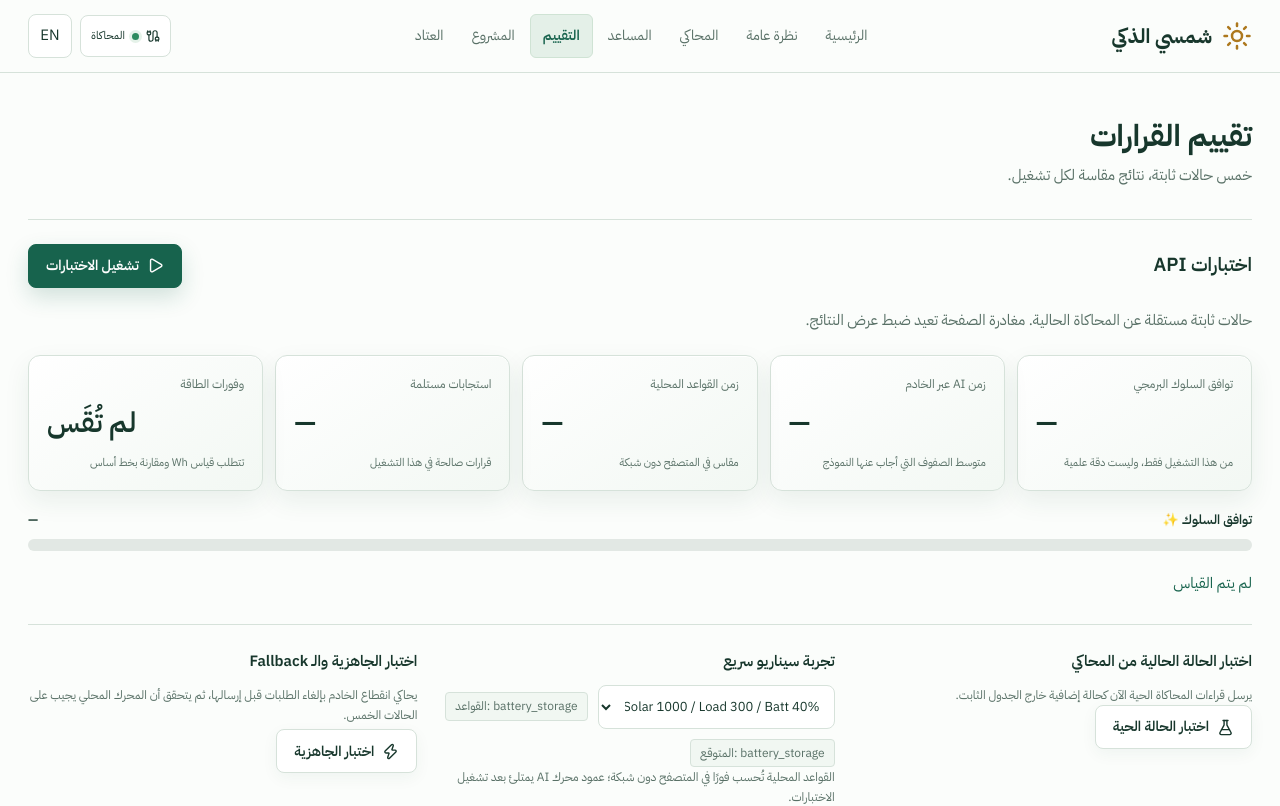
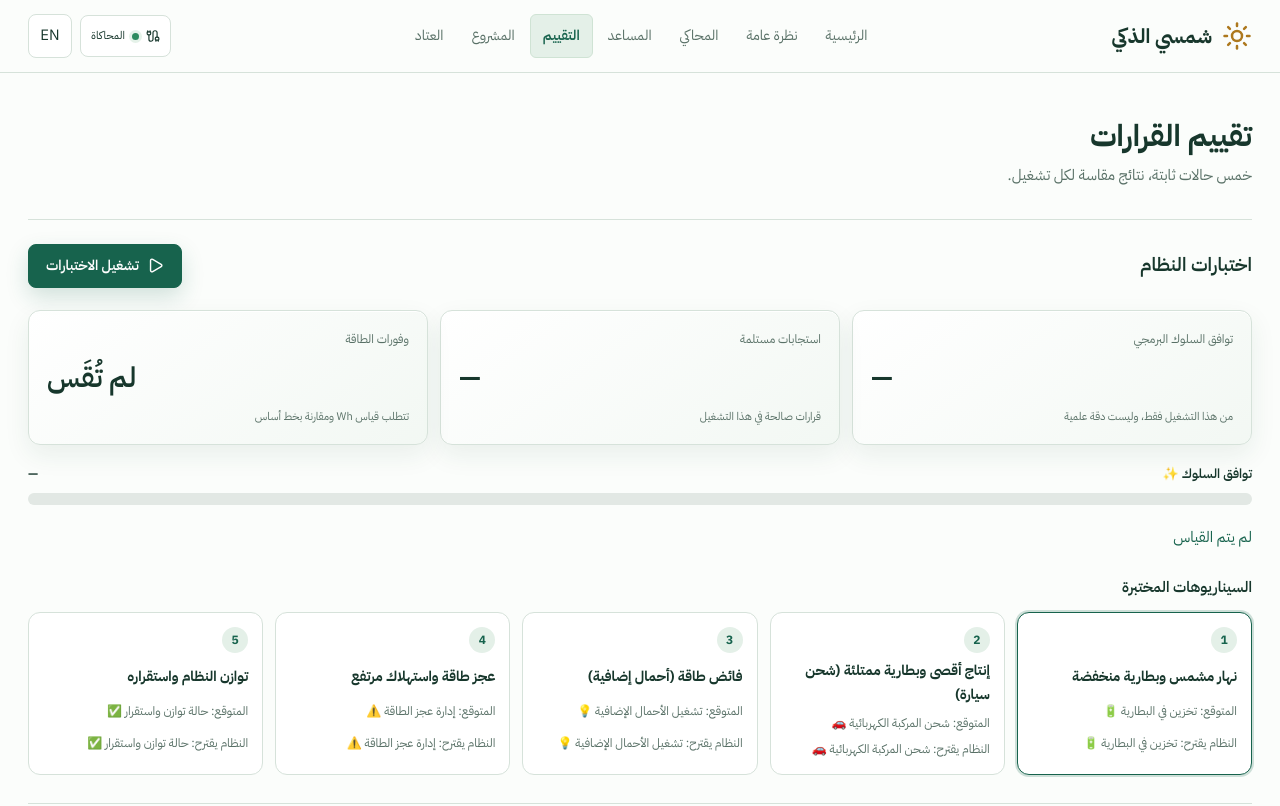
Before and after one commit to mur99k/shamsi-smart, a Next.js app: page /evaluation in a window 1280 px wide. Shown: the top 806 px of the page. Built offline with nearby package versions, Linux system fonts and the light colour scheme.

Commit message:
feat(evaluation): arabic scenario cards, emoji decision labels, simplified UI

```diff
--- a/src/app/globals.css
+++ b/src/app/globals.css
@@ -263,6 +263,16 @@ legend { padding: 0 6px; font-size: 14px; }
 .history-log h3 { font-size: 14px; margin-bottom: 8px; }
 .history-log ul { display: flex; flex-wrap: wrap; gap: 8px; margin: 0; padding: 0; list-style: none; }
 .history-log li { border: 1px solid var(--border); border-radius: 8px; background: #fff; padding: 6px 12px; font-size: 12px; }
+.eval-cards-title { font-size: 15px; margin: 24px 0 12px; }
+.scenario-cards { display: grid; grid-template-columns: repeat(auto-fit, minmax(200px, 1fr)); gap: 12px; }
+.scenario-card { display: grid; gap: 6px; justify-items: start; text-align: start; padding: 14px; border: 1px solid var(--border); border-radius: 12px; background: #fff; cursor: pointer; color: var(--ink); font-size: 13px; }
+.scenario-card.selected { border-color: #17634d; box-shadow: 0 0 0 2px rgba(23, 99, 77, 0.2); }
+.scenario-card strong { font-size: 14px; }
+.scenario-card small { color: var(--muted); font-size: 12px; line-height: 1.7; }
+.scenario-num { display: inline-grid; place-items: center; width: 26px; height: 26px; border-radius: 99px; background: #e4f0e8; color: #17634d; font-size: 12px; font-weight: 700; }
+.scenario-verdict { display: inline-flex; align-items: center; gap: 6px; border-radius: 8px; padding: 4px 10px; font-size: 12px; font-weight: 600; }
+.scenario-verdict.ok { background: #e2f2e7; color: #205c3e; }
+.scenario-verdict.no { background: #fdf0e3; color: #8a5a16; }
 @media (max-width: 850px) { .hero-metrics { grid-template-columns: repeat(2, minmax(0, 1fr)); } .eval-extra { grid-template-columns: 1fr; } }
 .table-scroll { max-width: 100%; overflow-x: auto; margin-block: 24px; scrollbar-color: #aebcb4 #f4f7f5; }
 table { border-collapse: collapse; width: 100%; font-size: 12px; }
--- a/src/components/dashboard/EvaluationRunner.tsx
+++ b/src/components/dashboard/EvaluationRunner.tsx
@@ -1,7 +1,7 @@
 "use client";
 
 import { useState } from "react";
-import { Play, LoaderCircle, Zap, Activity, FlaskConical, Info } from "lucide-react";
+import { Play, LoaderCircle, FlaskConical, Info, Check, X } from "lucide-react";
 import { RECOMMENDED_ACTIONS, type DecisionRequest, type RecommendedAction } from "@/types/energy";
 import { fallbackDecide } from "@/lib/ai/fallback";
 import { buildDecisionRequest } from "@/lib/energy/scenarios";
@@ -9,14 +9,16 @@ import { useSolar } from "./SolarProvider";
 import type { Lang } from "./lang";
 
 interface Case {
-  name: string;
+  nameAr: string;
+  nameEn: string;
   body: DecisionRequest;
   expected: RecommendedAction;
 }
 
 const CASES: Case[] = [
   {
-    name: "Test 01 · Solar 1000 / Load 300 / Batt 40%",
+    nameAr: "نهار مشمس وبطارية منخفضة",
+    nameEn: "Sunny day, low battery",
     body: {
       solarProductionW: 1000, consumptionW: 300, excessEnergyW: 700,
       battery: { available: true, capacityWh: 5000, levelPercent: 40 },
@@ -27,7 +29,8 @@ const CASES: Case[] = [
     expected: "battery_storage",
   },
   {
-    name: "Test 02 · Solar 1000 / Load 300 / Batt 90% / EV",
+    nameAr: "إنتاج أقصى وبطارية ممتلئة (شحن سيارة)",
+    nameEn: "Peak output, full battery (EV charging)",
     body: {
       solarProductionW: 1000, consumptionW: 300, excessEnergyW: 700,
       battery: { available: true, capacityWh: 5000, levelPercent: 90 },
@@ -37,7 +40,8 @@ const CASES: Case[] = [
     expected: "ev_charging",
   },
   {
-    name: "Test 03 · Solar 1000 / Load 300 / Batt 95% / No EV / Loads",
+    nameAr: "فائض طاقة (أحمال إضافية)",
+    nameEn: "Energy surplus (extra loads)",
     body: {
       solarProductionW: 1000, consumptionW: 300, excessEnergyW: 700,
       battery: { available: true, capacityWh: 5000, levelPercent: 95 },
@@ -47,7 +51,8 @@ const CASES: Case[] = [
     expected: "additional_load",
   },
   {
-    name: "Test 04 · Solar 300 / Load 700 (shortage)",
+    nameAr: "عجز طاقة واستهلاك مرتفع",
+    nameEn: "Energy deficit, high demand",
     body: {
       solarProductionW: 300, consumptionW: 700, excessEnergyW: 0,
       battery: { available: true, capacityWh: 5000, levelPercent: 60 },
@@ -57,7 +62,8 @@ const CASES: Case[] = [
     expected: "energy_shortage",
   },
   {
-    name: "Test 05 · Solar 500 / Load 500 (balanced)",
+    nameAr: "توازن النظام واستقراره",
+    nameEn: "System balance and stability",
     body: {
       solarProductionW: 500, consumptionW: 500, excessEnergyW: 0,
       battery: { available: true, capacityWh: 5000, levelPercent: 60 },
@@ -68,33 +74,22 @@ const CASES: Case[] = [
   },
 ];
 
+/** Display labels for decisions — presentation only, logic still uses the raw action keys. */
+const ACTION_LABEL: Record<RecommendedAction, { ar: string; en: string }> = {
+  battery_storage: { ar: "تخزين في البطارية 🔋", en: "Battery storage 🔋" },
+  ev_charging: { ar: "شحن المركبة الكهربائية 🚗", en: "Electric vehicle charging 🚗" },
+  additional_load: { ar: "تشغيل الأحمال الإضافية 💡", en: "Running extra loads 💡" },
+  reduce_solar_input: { ar: "تقليل الإدخال الشمسي 🔻", en: "Reducing solar input 🔻" },
+  no_action: { ar: "حالة توازن واستقرار ✅", en: "Balanced and stable ✅" },
+  energy_shortage: { ar: "إدارة عجز الطاقة ⚠️", en: "Managing energy shortage ⚠️" },
+};
+
 interface Row {
-  name: string;
+  index: number;
   expected: RecommendedAction;
   actual: RecommendedAction | null;
   match: boolean;
   source: "ai" | "fallback" | "error";
-  ms: number;
-}
-
-interface HistoryRun {
-  at: string;
-  matches: number;
-  avg: number;
-  ai: number;
-  localMs: number;
-}
-
-const HISTORY_KEY = "solar-eval-history-v1";
-
-function loadHistory(): HistoryRun[] {
-  try {
-    const raw = sessionStorage.getItem(HISTORY_KEY);
-    const arr = raw ? JSON.parse(raw) : [];
-    return Array.isArray(arr) ? arr.slice(0, 3) : [];
-  } catch {
-    return [];
-  }
 }
 
 /**
@@ -107,129 +102,71 @@ export default function EvaluationRunner({ lang }: { lang: Lang }) {
   const { sim } = useSolar();
   const [rows, setRows] = useState<Row[]>([]);
   const [running, setRunning] = useState(false);
-  const [stress, setStress] = useState<{ ok: number; ms: number } | null>(null);
-  const [stressRunning, setStressRunning] = useState(false);
-  const [quick, setQuick] = useState(0);
-  const [localMs, setLocalMs] = useState<number | null>(null);
-  const [live, setLive] = useState<{ action: RecommendedAction | null; source: string; ms: number; summary: string } | null>(null);
+  const [selected, setSelected] = useState(0);
+  const [live, setLive] = useState<{ action: RecommendedAction | null; summary: string } | null>(null);
   const [liveRunning, setLiveRunning] = useState(false);
-  const [history, setHistory] = useState<HistoryRun[]>(() => loadHistory());
 
   const run = async () => {
     setRunning(true);
     const out: Row[] = [];
-    // Local engine timing, measured in-browser with no network involved.
-    const lt0 = performance.now();
-    for (const c of CASES) fallbackDecide(c.body);
-    const localMs = Math.max(1, Math.round((performance.now() - lt0) / CASES.length));
-    setLocalMs(localMs);
-    for (const c of CASES) {
-      const t0 = performance.now();
+    for (let i = 0; i < CASES.length; i++) {
+      const c = CASES[i];
       try {
         const res = await fetch("/api/ai/decision", {
           method: "POST",
           headers: { "Content-Type": "application/json" },
           body: JSON.stringify(c.body),
         });
-        const ms = Math.round(performance.now() - t0);
         const data = await res.json();
         const actual =
           res.ok && RECOMMENDED_ACTIONS.includes(data?.decision?.recommendedAction)
             ? (data.decision.recommendedAction as RecommendedAction)
             : null;
         out.push({
-          name: c.name, expected: c.expected, actual,
+          index: i, expected: c.expected, actual,
           match: actual === c.expected,
           source: data?.source === "ai" ? "ai" : res.ok ? "fallback" : "error",
-          ms,
         });
       } catch {
-        out.push({ name: c.name, expected: c.expected, actual: null, match: false, source: "error", ms: 0 });
+        out.push({ index: i, expected: c.expected, actual: null, match: false, source: "error" });
       }
       setRows([...out]);
     }
-    const matches = out.filter((r) => r.match).length;
-    const aiRows = out.filter((r) => r.source === "ai");
-    const avg = out.length ? Math.round(out.reduce((a, r) => a + r.ms, 0) / out.length) : 0;
-    const entry: HistoryRun = {
-      at: new Date().toLocaleTimeString(),
-      matches,
-      avg,
-      ai: aiRows.length ? Math.round(aiRows.reduce((a, r) => a + r.ms, 0) / aiRows.length) : 0,
-      localMs,
-    };
-    const next = [entry, ...history].slice(0, 3);
-    setHistory(next);
-    try {
-      sessionStorage.setItem(HISTORY_KEY, JSON.stringify(next));
-    } catch { /* session storage unavailable — history stays in memory */ }
     setRunning(false);
   };
 
   const done = rows.length === CASES.length && !running;
   const valid = rows.filter((r) => r.actual !== null).length;
-  const fallbacks = rows.filter((r) => r.source === "fallback").length;
-  const invalid = rows.filter((r) => r.actual === null).length;
-  const avg = rows.length ? Math.round(rows.reduce((a, r) => a + r.ms, 0) / rows.length) : null;
-  const aiRows = rows.filter((r) => r.source === "ai");
-  const avgAi = aiRows.length ? Math.round(aiRows.reduce((a, r) => a + r.ms, 0) / aiRows.length) : null;
   const matches = rows.filter((r) => r.match).length;
   const matchRate = rows.length === CASES.length ? Math.round((matches / CASES.length) * 100) : null;
   const localOf = (c: Case) => fallbackDecide(c.body).recommendedAction;
+  const label = (a: RecommendedAction) => (ar ? ACTION_LABEL[a].ar : ACTION_LABEL[a].en);
 
   const runLive = async () => {
     setLiveRunning(true);
     setLive(null);
     const body = buildDecisionRequest(sim);
     const summary = `${body.solarProductionW}W / ${body.consumptionW}W / ${body.battery.levelPercent}%`;
-    const t0 = performance.now();
     try {
       const res = await fetch("/api/ai/decision", {
         method: "POST",
         headers: { "Content-Type": "application/json" },
         body: JSON.stringify(body),
       });
-      const ms = Math.round(performance.now() - t0);
       const data = await res.json();
       const action =
         res.ok && RECOMMENDED_ACTIONS.includes(data?.decision?.recommendedAction)
           ? (data.decision.recommendedAction as RecommendedAction)
-          : null;
-      setLive({ action, source: data?.source === "ai" ? "ai" : res.ok ? "fallback" : "error", ms, summary });
+          : fallbackDecide(body).recommendedAction;
+      setLive({ action, summary });
     } catch {
-      const fb = fallbackDecide(body);
-      setLive({ action: fb.recommendedAction, source: "fallback", ms: Math.round(performance.now() - t0), summary });
+      setLive({ action: fallbackDecide(body).recommendedAction, summary });
     }
     setLiveRunning(false);
   };
 
-  const stressTest = async () => {
-    setStressRunning(true);
-    setStress(null);
-    const t0 = performance.now();
-    let ok = 0;
-    for (const c of CASES) {
-      // Simulated disconnect: abort before any byte leaves, then answer locally.
-      const controller = new AbortController();
-      controller.abort();
-      try {
-        await fetch("/api/ai/decision", {
-          method: "POST",
-          headers: { "Content-Type": "application/json" },
-          body: JSON.stringify(c.body),
-          signal: controller.signal,
-        });
-      } catch {
-        const fb = fallbackDecide(c.body);
-        if (RECOMMENDED_ACTIONS.includes(fb.recommendedAction)) ok += 1;
-      }
-    }
-    setStress({ ok, ms: Math.round(performance.now() - t0) });
-    setStressRunning(false);
-  };
-
-  const hero = (label: string, value: string, sub: string) => (
-    <div className="hero-card"><dt>{label}</dt><dd className="num" dir="ltr">{value}</dd><span>{sub}</span></div>
+  const hero = (labelText: string, value: string, sub: string) => (
+    <div className="hero-card"><dt>{labelText}</dt><dd className="num" dir="ltr">{value}</dd><span>{sub}</span></div>
   );
   const tip = ar
     ? "توافق السلوك يعني تطابق القرار الفعلي مع المتوقع في هذه الحالات الخمس فقط — وليس دقة علمية عامة"
@@ -237,61 +174,59 @@ export default function EvaluationRunner({ lang }: { lang: Lang }) {
 
   return (
     <section className="section evaluation" aria-busy={running}>
-      <div className="section-heading"><h2>{ar ? "اختبارات API" : "API test runner"}</h2><button onClick={run} disabled={running} className="button primary">{running ? <LoaderCircle size={17} className="spin" /> : <Play size={17} />}{running ? (ar ? "جارٍ التشغيل..." : "Running...") : (ar ? "تشغيل الاختبارات" : "Run tests")}</button></div>
-      <p className="muted">{ar ? "حالات ثابتة مستقلة عن المحاكاة الحالية. مغادرة الصفحة تعيد ضبط عرض النتائج." : "Fixed cases independent of the current simulation. Leaving this page resets the result display."}</p>
+      <div className="section-heading"><h2>{ar ? "اختبارات النظام" : "System tests"}</h2><button onClick={run} disabled={running} className="button primary">{running ? <LoaderCircle size={17} className="spin" /> : <Play size={17} />}{running ? (ar ? "جارٍ التشغيل..." : "Running...") : (ar ? "تشغيل الاختبارات" : "Run tests")}</button></div>
+
       <dl className="hero-metrics">
         {hero(ar ? "توافق السلوك البرمجي" : "Behavioral match", matchRate !== null ? `${matchRate}%` : "—", ar ? "من هذا التشغيل فقط، وليست دقة علمية" : "This run only, not scientific accuracy")}
-        {hero(ar ? "زمن AI عبر الخادم" : "AI server latency", avgAi !== null ? `${avgAi} ms` : "—", ar ? "متوسط الصفوف التي أجاب عنها النموذج" : "Average of rows answered by the model")}
-        {hero(ar ? "زمن القواعد المحلية" : "Local engine latency", localMs !== null ? `${localMs} ms` : "—", ar ? "مقاس في المتصفح دون شبكة" : "Measured in-browser, no network")}
         {hero(ar ? "استجابات مستلمة" : "Responses received", rows.length ? `${valid} / ${CASES.length}` : "—", ar ? "قرارات صالحة في هذا التشغيل" : "Valid decisions this run")}
         {hero(ar ? "وفورات الطاقة" : "Energy savings", ar ? "لم تُقَس" : "Not measured", ar ? "تتطلب قياس Wh ومقارنة بخط أساس" : "Requires Wh metering vs a baseline")}
       </dl>
+
       <div className="match-wrap">
         <div className="match-head"><span>{ar ? "توافق السلوك" : "Behavior match"} <span className="tip" title={tip}>✨</span></span><span className="num" dir="ltr">{matchRate !== null ? `${matchRate}%` : "—"}</span></div>
         <div className="match-bar" role="img" aria-label={ar ? `توافق السلوك ${matchRate ?? 0} بالمئة` : `Behavior match ${matchRate ?? 0} percent`}>
           <div className="match-fill" style={{ width: `${matchRate ?? 0}%` }} />
         </div>
-        {rows.length > 0 && <div className="latency-timeline">{rows.map(r => {
-          const max = Math.max(...rows.map(x => x.ms), 1);
-          return <div key={r.name} className="latency-row"><span dir="ltr">{r.name.split("·")[0].trim()}</span><div className="latency-track"><div className="latency-fill" style={{ width: `${Math.max(4, Math.round((r.ms / max) * 100))}%` }} /></div><span className="num" dir="ltr">{r.ms} ms</span></div>;
-        })}</div>}
       </div>
       <div role="status" className="evaluation-status">{running ? `${rows.length} / ${CASES.length}` : done ? (ar ? "اكتمل التشغيل" : "Run complete") : (ar ? "لم يتم القياس" : "Not measured")}</div>
-      {history.length > 0 && <div className="history-log"><h3>{ar ? "سجل الجلسة (آخر 3 تشغيلات)" : "Session history (last 3 runs)"}</h3><ul>{history.map((h, i) => <li key={i} dir="ltr" className="num">{h.at} · {h.matches}/{CASES.length} · {h.avg} ms</li>)}</ul></div>}
-      {rows.length > 0 && <>
-        <dl className="evaluation-metrics">{[
-          [ar ? "الاختبارات" : "Tests", rows.length], [ar ? "قرارات صالحة" : "Valid", valid],
-          [ar ? "احتياطي" : "Fallback", fallbacks], [ar ? "غير صالحة" : "Invalid", invalid],
-          [ar ? "متوسط الزمن" : "Average time", `${avg} ms`],
-        ].map(([label, value]) => <div key={label}><dt>{label}</dt><dd>{value}</dd></div>)}</dl>
-        <div className="table-scroll" tabIndex={0} role="region" aria-label={ar ? "نتائج الاختبارات" : "Test results"}><table><caption>{ar ? "مقارنة القرار المتوقع بالفعلي" : "Expected versus actual decisions"}</caption><thead><tr>{(ar ? ["الحالة", "المتوقع", "القواعد المحلية", "محرك AI", "المصدر", "الزمن", "التوافق"] : ["Case", "Expected", "Rule-Based", "AI Engine", "Source", "Time", "Match"]).map(label => <th key={label} scope="col">{label}</th>)}</tr></thead><tbody>{rows.map(row => { const c = CASES.find(x => x.name === row.name)!; const local = localOf(c); return <tr key={row.name}><th scope="row" dir="ltr">{row.name}</th><td>{row.expected}</td><td>{local}</td><td>{row.actual ?? (ar ? "غير متاح" : "Unavailable")}</td><td>{row.source}</td><td dir="ltr">{row.ms} ms</td><td>{row.match ? (ar ? "نعم" : "Yes") : (ar ? "لا" : "No")}</td></tr>; })}</tbody></table></div>
-      </>}
+
+      <h3 className="eval-cards-title">{ar ? "السيناريوهات المختبرة" : "Tested scenarios"}</h3>
+      <div className="scenario-cards">
+        {CASES.map((c, i) => {
+          const row = rows[i];
+          return (
+            <button key={i} type="button" onClick={() => setSelected(i)} aria-pressed={selected === i} className={selected === i ? "scenario-card selected" : "scenario-card"}>
+              <span className="scenario-num" dir="ltr">{i + 1}</span>
+              <strong>{ar ? c.nameAr : c.nameEn}</strong>
+              <small>{ar ? "المتوقع" : "Expected"}: {label(c.expected)}</small>
+              <small>{ar ? "النظام يقترح" : "System suggests"}: {label(localOf(c))}</small>
+              {row && (
+                <span className={row.match ? "scenario-verdict ok" : "scenario-verdict no"}>
+                  {row.match ? <Check size={14} /> : <X size={14} />}
+                  {row.actual ? label(row.actual) : (ar ? "غير متاح" : "Unavailable")}
+                </span>
+              )}
+            </button>
+          );
+        })}
+      </div>
+
+      {rows.length > 0 && (
+        <div className="table-scroll" tabIndex={0} role="region" aria-label={ar ? "نتائج الاختبارات" : "Test results"}>
+          <table><caption>{ar ? "مقارنة القرار المتوقع بالفعلي" : "Expected versus actual decisions"}</caption><thead><tr>{(ar ? ["الحالة", "القرار المتوقع", "قرار النظام", "النتيجة"] : ["Case", "Expected decision", "System decision", "Result"]).map(h => <th key={h} scope="col">{h}</th>)}</tr></thead><tbody>{rows.map(row => (
+            <tr key={row.index}><th scope="row">{ar ? CASES[row.index].nameAr : CASES[row.index].nameEn}</th><td>{label(row.expected)}</td><td>{row.actual ? label(row.actual) : (ar ? "غير متاح" : "Unavailable")}</td><td>{row.match ? (ar ? "مطابق ✅" : "Match ✅") : (ar ? "غير مطابق ⚠️" : "Mismatch ⚠️")}</td></tr>
+          ))}</tbody></table>
+        </div>
+      )}
+
       <div className="eval-extra">
         <div className="eval-live">
           <h3>{ar ? "اختبار الحالة الحالية من المحاكي" : "Test live simulator state"}</h3>
-          <p className="small muted">{ar ? "يرسل قراءات المحاكاة الحية الآن كحالة إضافية خارج الجدول الثابت." : "Sends the current live simulator readings as an extra case outside the fixed table."}</p>
           <button onClick={runLive} disabled={liveRunning} className="button"><FlaskConical size={17} />{liveRunning ? (ar ? "جارٍ الاختبار..." : "Testing...") : (ar ? "اختبار الحالة الحية" : "Test live state")}</button>
-          {live && <p role="status" className="eval-live-ok" dir="ltr">{live.summary} → {live.action ?? "error"} · {live.source} · {live.ms} ms</p>}
-        </div>
-        <div className="eval-try">
-          <h3>{ar ? "تجربة سيناريو سريع" : "Try a quick scenario"}</h3>
-          <div className="eval-try-row">
-            <select aria-label={ar ? "اختر حالة" : "Choose a case"} value={quick} onChange={e => setQuick(Number(e.target.value))}>
-              {CASES.map((c, i) => <option key={c.name} value={i}>{c.name}</option>)}
-            </select>
-            <span className="badge" dir="ltr">{ar ? "القواعد" : "Rules"}: {localOf(CASES[quick])}</span>
-            <span className="badge" dir="ltr">{ar ? "المتوقع" : "Expected"}: {CASES[quick].expected}</span>
-          </div>
-          <p className="small muted">{ar ? "القواعد المحلية تُحسب فورًا في المتصفح دون شبكة؛ عمود محرك AI يمتلئ بعد تشغيل الاختبارات." : "Local rules compute instantly in the browser with no network; the AI Engine column fills after running the tests."}</p>
-        </div>
-        <div className="eval-stress">
-          <h3>{ar ? "اختبار الجاهزية والـ Fallback" : "Readiness & fallback test"}</h3>
-          <p className="small muted">{ar ? "يحاكي انقطاع الخادم بإلغاء الطلبات قبل إرسالها، ثم يتحقق أن المحرك المحلي يجيب على الحالات الخمس." : "Simulates a server outage by aborting requests before they leave, then verifies the local engine answers all five cases."}</p>
-          <button onClick={stressTest} disabled={stressRunning} className="button"><Zap size={17} />{stressRunning ? (ar ? "جارٍ الاختبار..." : "Testing...") : (ar ? "اختبار الجاهزية" : "Test readiness")}</button>
-          {stress && <p role="status" className="eval-stress-ok"><Activity size={16} />{ar ? `Fallback نشط — أجاب المحرك المحلي عن ${stress.ok} / ${CASES.length} في ${stress.ms}ms (انقطاع مُحاكى)` : `Fallback active — local engine answered ${stress.ok} / ${CASES.length} in ${stress.ms}ms (simulated outage)`}</p>}
+          {live && <p role="status" className="eval-live-ok"><span dir="ltr" className="num">{live.summary}</span> ← {live.action ? label(live.action) : (ar ? "غير متاح" : "Unavailable")}</p>}
         </div>
       </div>
-      <p className="small muted">{ar ? "المطابقة إرشادية. ثقة النموذج ليست دقة علمية مقاسة، ولا تثبت هذه الاختبارات وفورات حقيقية." : "Expected matches are advisory. Model confidence is not measured accuracy, and these tests do not establish real savings."}</p>
+
       <p className="small muted"><Info size={13} /> {tip}</p>
     </section>
   );
```
